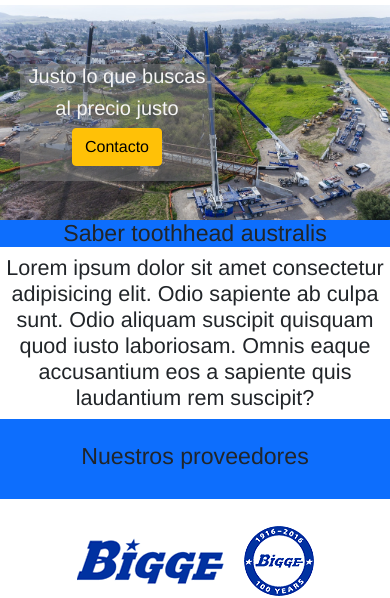
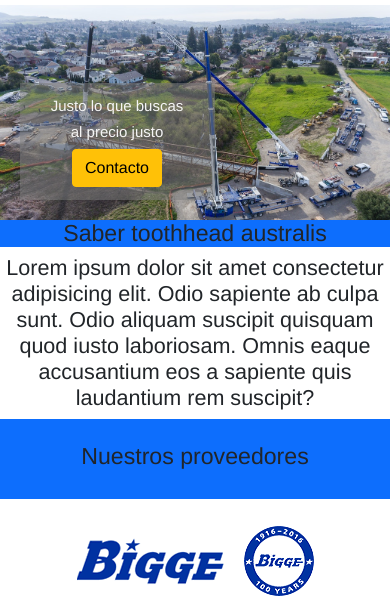
Before and after one commit to nico-ras/staWeb, a plain HTML site: page index.html in a window 390 px wide. Shown: the part 91-689 px from the top of the page. Drawn offline with nearby package versions, Linux system fonts and the light colour scheme.

Commit message:
03-12-21

```diff
--- a/assets/css/styles.css
+++ b/assets/css/styles.css
@@ -23,38 +23,51 @@ a {
     bottom: 0;
     right: 0;
     background: rgba(128, 128, 128, 0.5);
-    margin: 15% 0% 25% 5%;
+    margin: 20% 0% 25% 5%;
+    display: flex;
+    justify-content: center; /* align horizontal */
+    align-items: center;
 
+}
+
+@media screen and (min-width: 801px) {
+  .title {
+    font-size: 50px;
+  }
+
+  .image-text {
+    margin-bottom: 5%;
+  }
 }
 
 
 
-@media screen and (min-width: 701px) {
+@media screen and (max-width: 800px) {
     .title {
-      font-size: 100px;
+      font-size: 40px;
     }
 
     .image-text {
-      margin-bottom: 130%;
+      margin-bottom: 10%;
     }
   }
 
 
 @media screen and (max-width: 700px) {
     .title {
-      font-size: 50px;
+      font-size: 35px;
     }
 
     .image-text {
-      margin-bottom: 30%;
+      margin-bottom: 10%;
     }
 
   }
 
 
-@media screen and (min-width: 601px) {
+@media screen and (max-width: 650px) {
     .title {
-      font-size: 40px;
+      font-size: 30px;
     }
     .image-text {
       margin-bottom: 10%;
@@ -74,6 +87,18 @@ a {
 
   }
 
+  @media screen and (max-width: 470px) {
+    .title {
+      font-size: 15px;
+    }
+    .image-text {
+      margin-bottom: 5%;
+    }
+
+
+
+  }
+
   h1{
     margin-top: 40%;
   }
```
